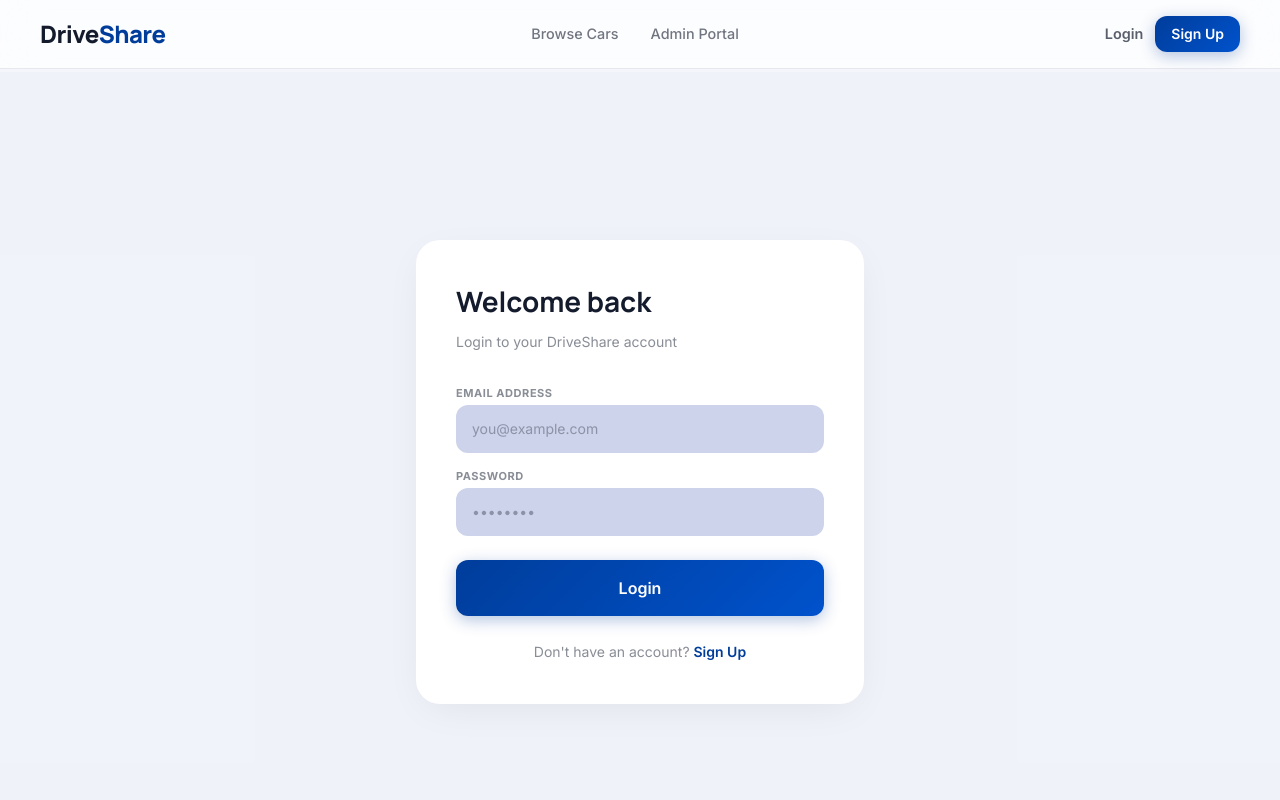
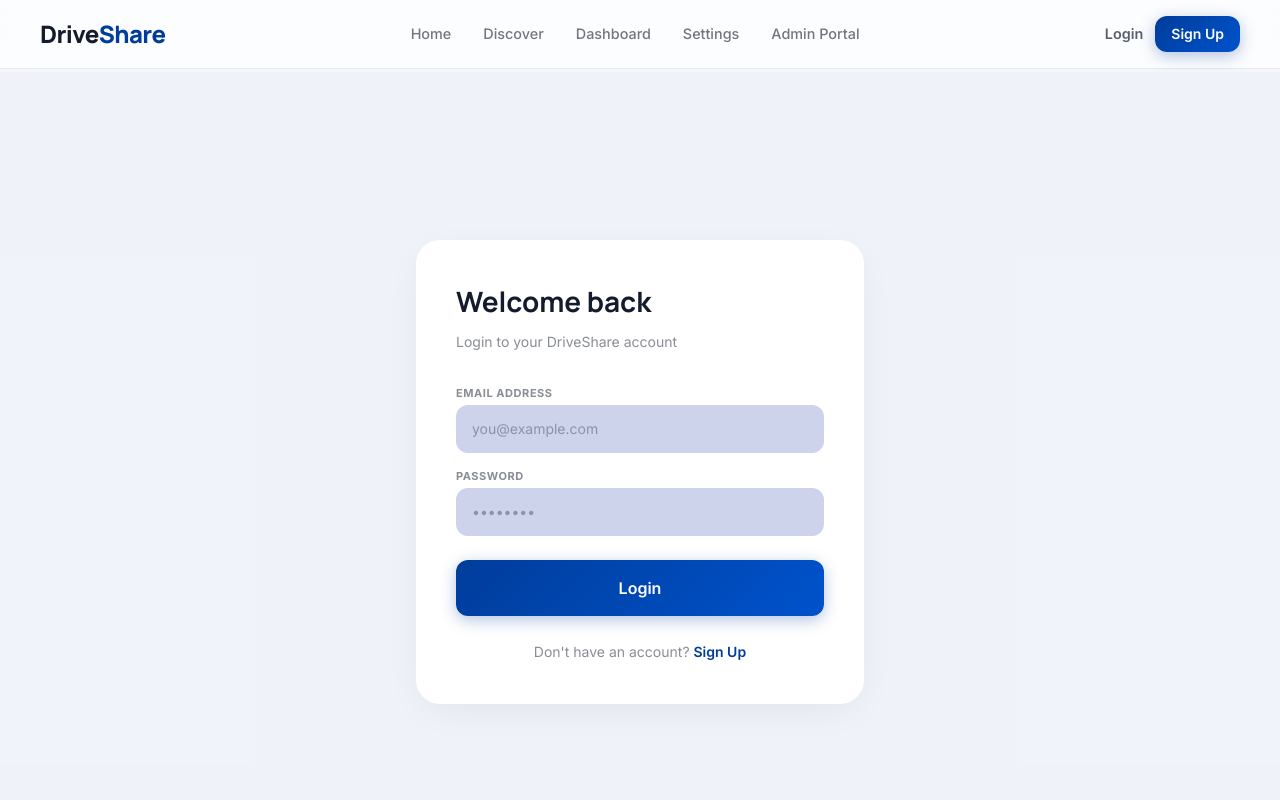
Before and after one commit to mahmoudss5/CarRenting, a React (Vite) app in the folder frontEnd/: page /login in a window 1280 px wide. Shown: the top 800 px of the page. Built offline with nearby package versions, Linux system fonts and the light colour scheme.

Commit message:
Enhance navigation and routing by adding new pages: Explore, Car Detail, Dashboard, and Profile Settings. Update Navbar to include links for these new routes.

```diff
--- a/frontEnd/src/App.jsx
+++ b/frontEnd/src/App.jsx
@@ -1,16 +1,24 @@
 import { BrowserRouter, Routes, Route } from 'react-router-dom';
 import HomePage from './features/home/HomePage';
+import ExplorePage from './features/explore/ExplorePage';
+import CarDetailPage from './features/car-detail/CarDetailPage';
 import LoginPage from './features/auth/LoginPage';
 import SignupPage from './features/auth/SignupPage';
+import DashboardPage from './features/dashboard/DashboardPage';
 import AdminDashboard from './features/admin/AdminDashboard';
+import ProfileSettingsPage from './features/profile-settings/ProfileSettingsPage';
 
 export default function App() {
   return (
     <BrowserRouter>
       <Routes>
         <Route path="/" element={<HomePage />} />
+        <Route path="/explore" element={<ExplorePage />} />
+        <Route path="/cars/:carId" element={<CarDetailPage />} />
         <Route path="/login" element={<LoginPage />} />
         <Route path="/signup" element={<SignupPage />} />
+        <Route path="/dashboard" element={<DashboardPage />} />
+        <Route path="/settings" element={<ProfileSettingsPage />} />
         <Route path="/admin" element={<AdminDashboard />} />
       </Routes>
     </BrowserRouter>
--- /dev/null
+++ b/frontEnd/src/features/profile-settings/components/PreferenceSettingsForm.jsx
@@ -0,0 +1,87 @@
+import PrimaryButton from '../../../shared/components/PrimaryButton';
+import SettingsSectionCard from './SettingsSectionCard';
+
+function SelectField({ id, label, value, onChange, options }) {
+  return (
+    <label className="flex flex-col gap-1">
+      <span className="text-label-sm font-bold uppercase tracking-[0.05em] text-on-surface/50">
+        {label}
+      </span>
+      <select
+        id={id}
+        value={value}
+        onChange={onChange}
+        className="rounded-md border border-outline-variant bg-surface px-4 py-3 font-inter text-body-md text-on-surface outline-none focus:border-primary"
+      >
+        {options.map((option) => (
+          <option key={option} value={option}>
+            {option}
+          </option>
+        ))}
+      </select>
+    </label>
+  );
+}
+
+export default function PreferenceSettingsForm({
+  form,
+  onChange,
+  onSubmit,
+  isSaving,
+  message,
+}) {
+  return (
+    <SettingsSectionCard
+      title="Rental Preferences"
+      description="Set your default rental preferences to get better recommendations."
+    >
+      <form className="space-y-4" onSubmit={onSubmit}>
+        <div className="grid grid-cols-1 gap-4 md:grid-cols-3">
+          <SelectField
+            id="vehicleType"
+            label="Vehicle Type"
+            value={form.vehicleType}
+            onChange={(e) => onChange('vehicleType', e.target.value)}
+            options={['SUV', 'Sedan', 'Coupe', 'Luxury', 'Convertible']}
+          />
+          <SelectField
+            id="transmission"
+            label="Transmission"
+            value={form.transmission}
+            onChange={(e) => onChange('transmission', e.target.value)}
+            options={['Automatic', 'Manual']}
+          />
+          <SelectField
+            id="fuelType"
+            label="Fuel Type"
+            value={form.fuelType}
+            onChange={(e) => onChange('fuelType', e.target.value)}
+            options={['Electric', 'Hybrid', 'Gasoline', 'Diesel']}
+          />
+        </div>
+
+        <label className="flex items-center justify-between rounded-xl bg-surface-container-low px-4 py-3">
+          <div>
+            <p className="font-manrope text-title-md font-semibold text-on-surface">
+              Booking Notifications
+            </p>
+            <p className="font-inter text-body-md text-on-surface/60">
+              Receive trip reminders and booking updates by email.
+            </p>
+          </div>
+          <input
+            type="checkbox"
+            checked={form.notifications}
+            onChange={(e) => onChange('notifications', e.target.checked)}
+            className="h-5 w-5 accent-primary"
+          />
+        </label>
+
+        <div className="flex items-center justify-between gap-4">
+          <p className="font-inter text-body-md text-on-surface/55">{message}</p>
+          <PrimaryButton type="submit">{isSaving ? 'Saving...' : 'Save Preferences'}</PrimaryButton>
+        </div>
+      </form>
+    </SettingsSectionCard>
+  );
+}
--- a/frontEnd/src/shared/components/Navbar.jsx
+++ b/frontEnd/src/shared/components/Navbar.jsx
@@ -37,7 +37,37 @@ export default function Navbar() {
               }`
             }
           >
-            Browse Cars
+            Home
+          </NavLink>
+          <NavLink
+            to="/explore"
+            className={({ isActive }) =>
+              `font-inter text-[0.9rem] font-medium transition-colors duration-200 ${
+                isActive ? 'text-primary' : 'text-on-surface/60 hover:text-on-surface'
+              }`
+            }
+          >
+            Discover
+          </NavLink>
+          <NavLink
+            to="/dashboard"
+            className={({ isActive }) =>
+              `font-inter text-[0.9rem] font-medium transition-colors duration-200 ${
+                isActive ? 'text-primary' : 'text-on-surface/60 hover:text-on-surface'
+              }`
+            }
+          >
+            Dashboard
+          </NavLink>
+          <NavLink
+            to="/settings"
+            className={({ isActive }) =>
+              `font-inter text-[0.9rem] font-medium transition-colors duration-200 ${
+                isActive ? 'text-primary' : 'text-on-surface/60 hover:text-on-surface'
+              }`
+            }
+          >
+            Settings
           </NavLink>
           <NavLink
             to="/admin"
```
